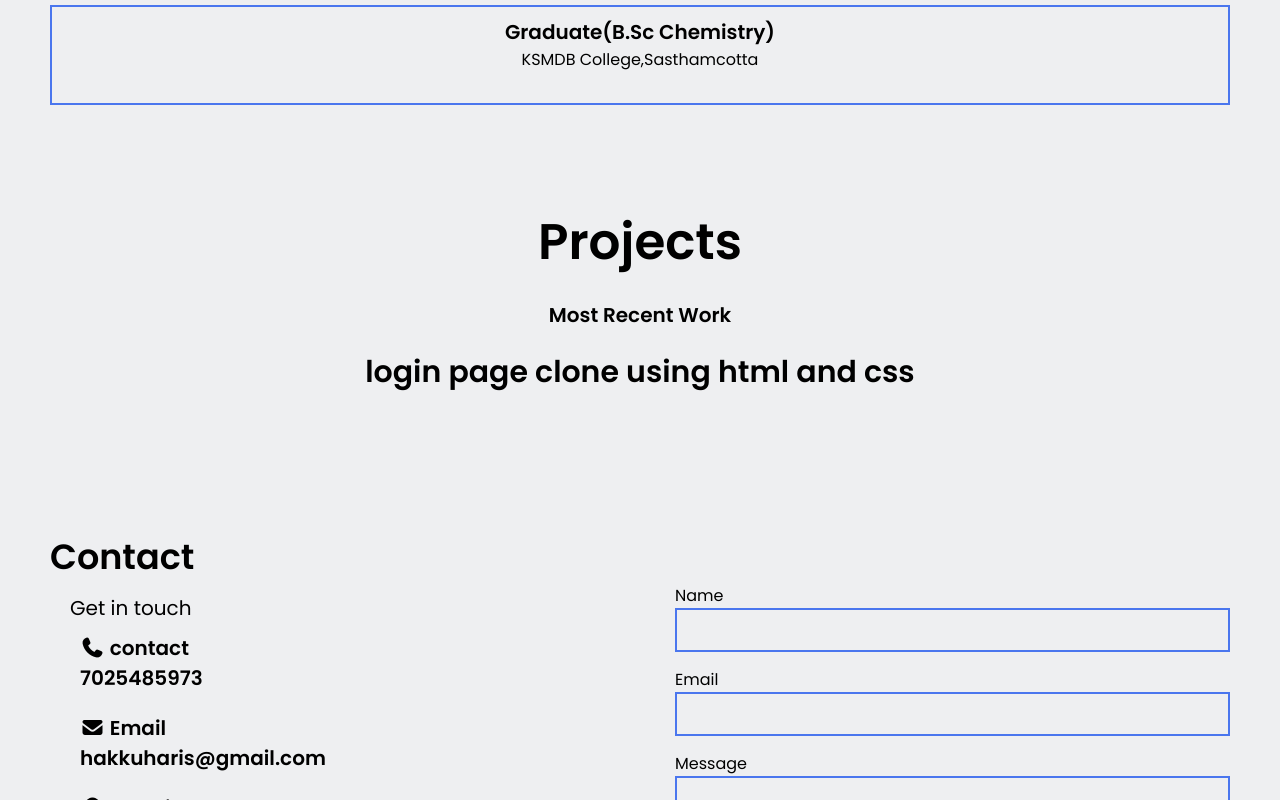
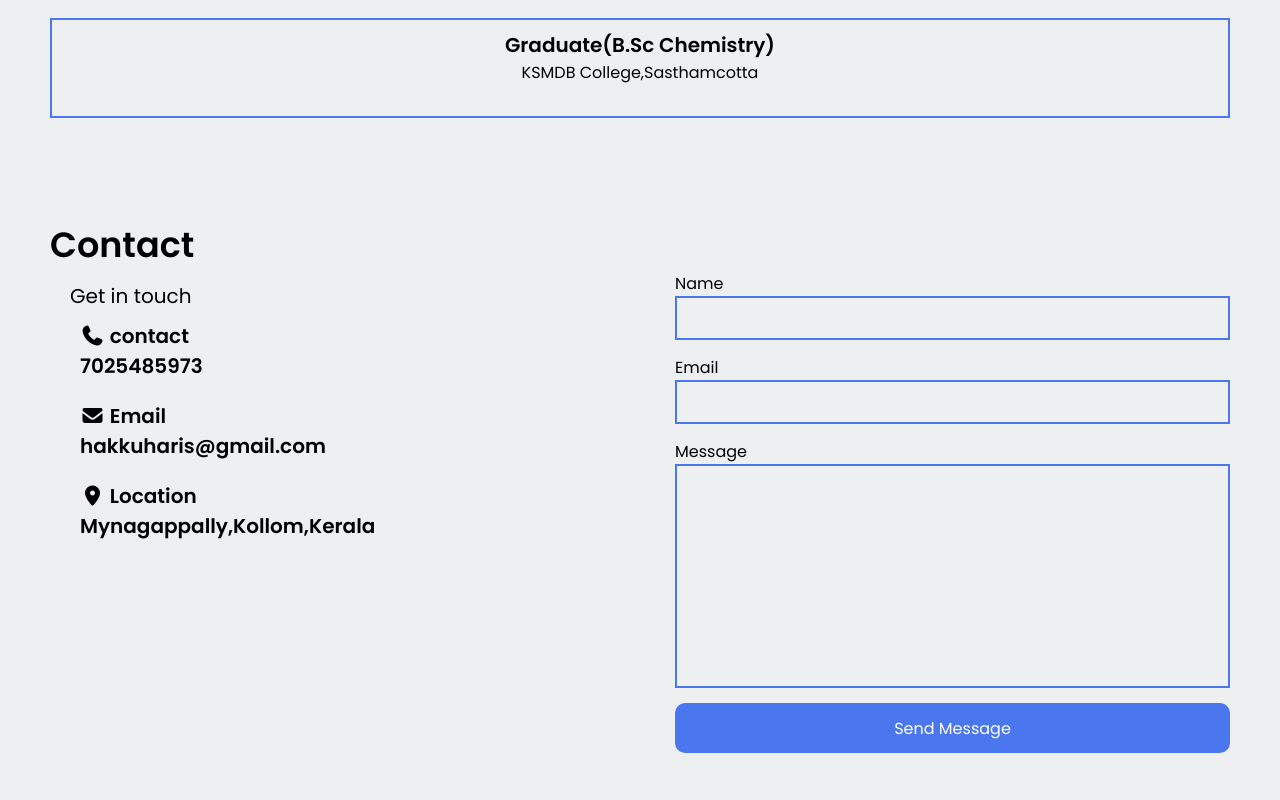
Before and after one commit to hakkuharis-sudo/officialPortfolio, a plain HTML site: page index.html in a window 1280 px wide. Shown: the part 1183-1983 px from the top of the page. Drawn offline with Linux system fonts and the light colour scheme.

Commit message:
Add files via upload

```diff
--- a/index.html
+++ b/index.html
@@ -131,12 +131,12 @@
             </div>
           </section>
 
-         <section id="projects" class="projects-section">
+         <!-- <section id="projects" class="projects-section">
             <h2>Projects</h2>
             <div class="text">
                 <h5>Most Recent Work</h5>
-                <h3>login page clone using html and css</h3>
-
+                <h3>,login page clone using html and css</h3>
+         -->
             </div>
          </section>
 
```
Also changed, not shown: images/WhatsApp Image 2025-08-04 at 21.50.42_31fe801b.jpg (added), images/WhatsApp Image 2025-08-04 at 22.11.15_8842d123.jpg (added), images/css-logo.webp (added), images/html-logo.webp (added).
